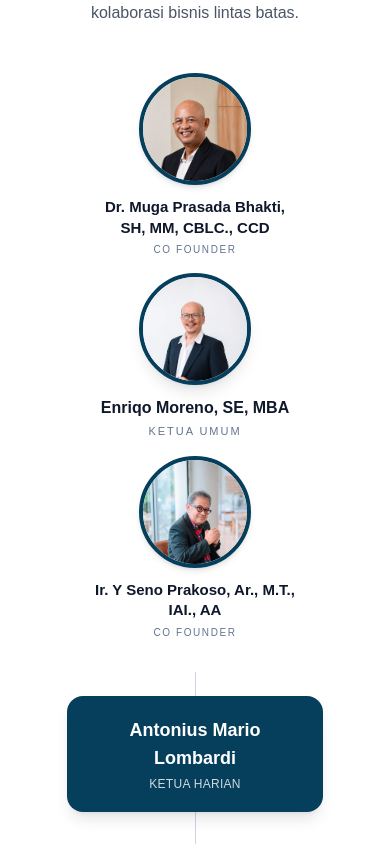
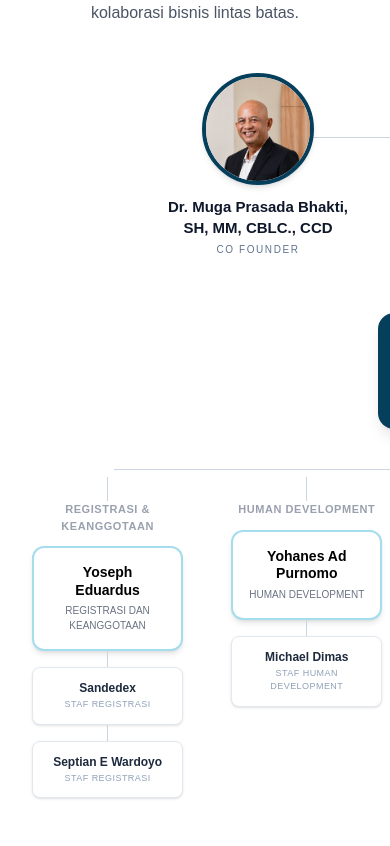
Before and after one commit to RikardoAnju/Vis-Society, a Next.js app: page / in a window 390 px wide. Shown: the part 2960-3806 px from the top of the page. Built offline with nearby package versions, Linux system fonts and the light colour scheme.

Commit message:
Improve annual program image and mobile org chart

```diff
--- a/src/components/sections/About.tsx
+++ b/src/components/sections/About.tsx
@@ -220,15 +220,16 @@ export default function AboutSection() {
             </p>
           </ScrollReveal>
 
-          {/* Org Tree Visualization */}
-          <div className="flex flex-col items-center">
+          {/* Keep the organization chart compact on small screens without stacking every role. */}
+          <div className="-mx-4 overflow-x-auto px-4 pb-4 md:mx-0 md:overflow-visible md:px-0">
+            <div className="min-w-[980px] md:min-w-0 flex flex-col items-center">
             {/* Top Leadership - Founder with Co-founders on left/right */}
             <div className="relative w-full mb-8 flex justify-center">
-              {/* Horizontal connector line on desktop - only between the circles */}
-              <div className="absolute top-16 h-px hidden md:block" style={{ backgroundColor: connectorColor, width: 'calc(100% - 160px)', maxWidth: '560px' }}></div>
+              {/* Horizontal connector line between the leadership roles. */}
+              <div className="absolute top-16 h-px" style={{ backgroundColor: connectorColor, width: 'calc(100% - 160px)', maxWidth: '560px' }}></div>
 
-              <div className="flex flex-col md:flex-row items-center justify-center gap-4 md:gap-8 w-full relative">
-                {/* Co-Founders and Ketua Umum in same row on desktop */}
+              <div className="flex flex-row items-center justify-center gap-8 w-full relative">
+                {/* Co-Founders and Ketua Umum stay in one row inside the mobile chart. */}
                 <ScrollReveal animation="slide-up" delay={100} className="flex flex-col items-center relative z-10">
                   {/* First Co-Founder */}
                   <div className={`${leadership.coFounders[0].cardWidth} flex flex-col items-center text-center transition-transform hover:scale-[1.02] duration-300`}>
@@ -316,15 +317,15 @@ export default function AboutSection() {
 
             {/* Departments Row */}
             <div className="w-full relative mt-2">
-              {/* Horizontal Line connecting columns on desktop */}
-              <div className="absolute top-0 left-[10%] right-[10%] h-px hidden md:block" style={{ backgroundColor: connectorColor }}></div>
+              {/* Horizontal line connecting department columns. */}
+              <div className="absolute top-0 left-[10%] right-[10%] h-px" style={{ backgroundColor: connectorColor }}></div>
 
-              <div className="grid grid-cols-1 md:grid-cols-5 gap-6 md:gap-4 justify-items-center relative">
+              <div className="grid grid-cols-5 gap-4 justify-items-center relative">
                 {departments.map((dept, idx) => (
                   <ScrollReveal key={idx} animation="slide-up" delay={idx * 100 + 100} className="w-full max-w-[290px] md:max-w-none flex flex-col items-center">
                     <div className="px-4 py-2 md:p-0 w-full flex flex-col items-center">
-                      {/* Vertical line from connector to department head on desktop */}
-                      <div className="w-px h-6 hidden md:block" style={{ backgroundColor: connectorColor }}></div>
+                      {/* Vertical line from the department connector to its head. */}
+                      <div className="w-px h-6" style={{ backgroundColor: connectorColor }}></div>
 
                       {/* Department Header/Title */}
                       <p className="text-[11px] font-bold text-gray-400 uppercase tracking-wider mb-3 md:mt-2 text-center">
@@ -369,6 +370,7 @@ export default function AboutSection() {
                   </ScrollReveal>
                 ))}
               </div>
+            </div>
             </div>
           </div>
         </div>
```
Also changed, not shown: public/img/semiannual-annual-forum.webp.
